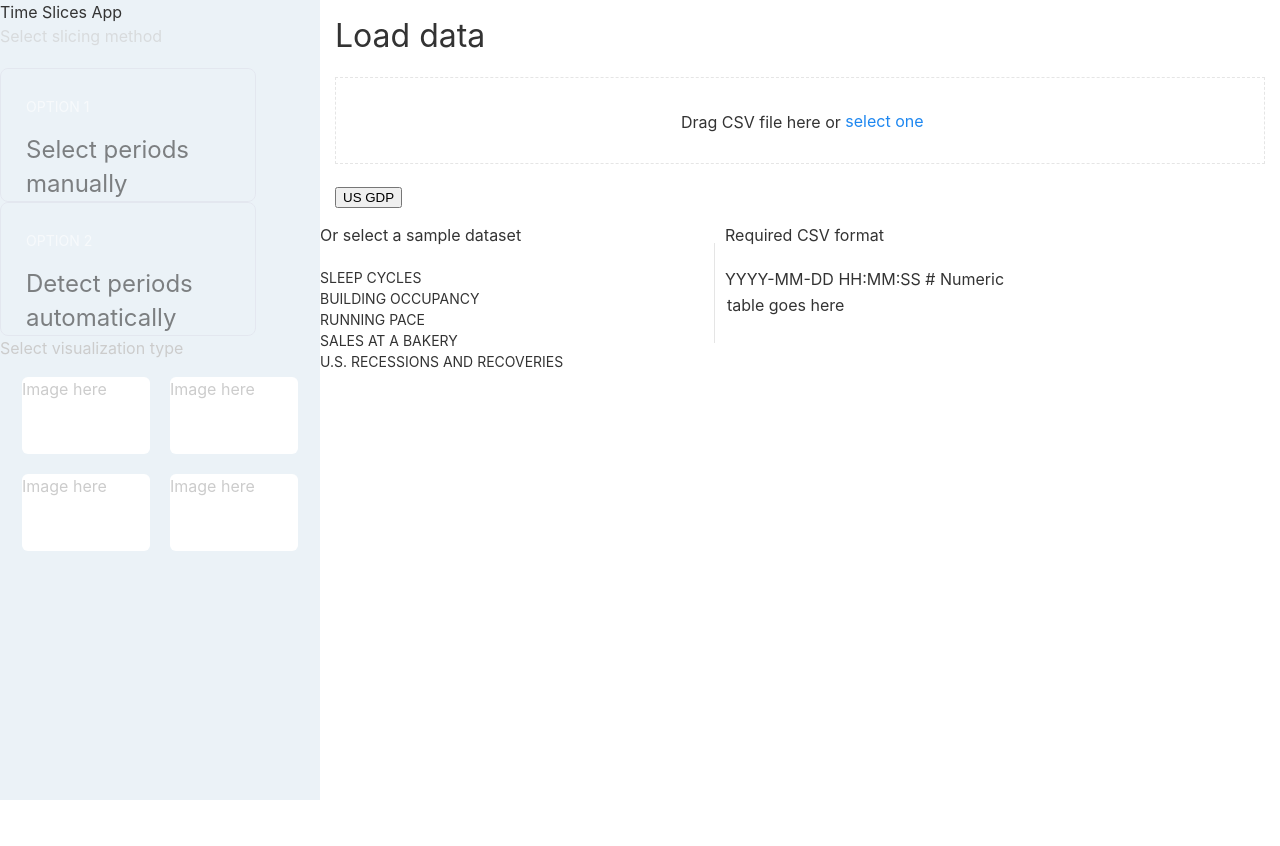
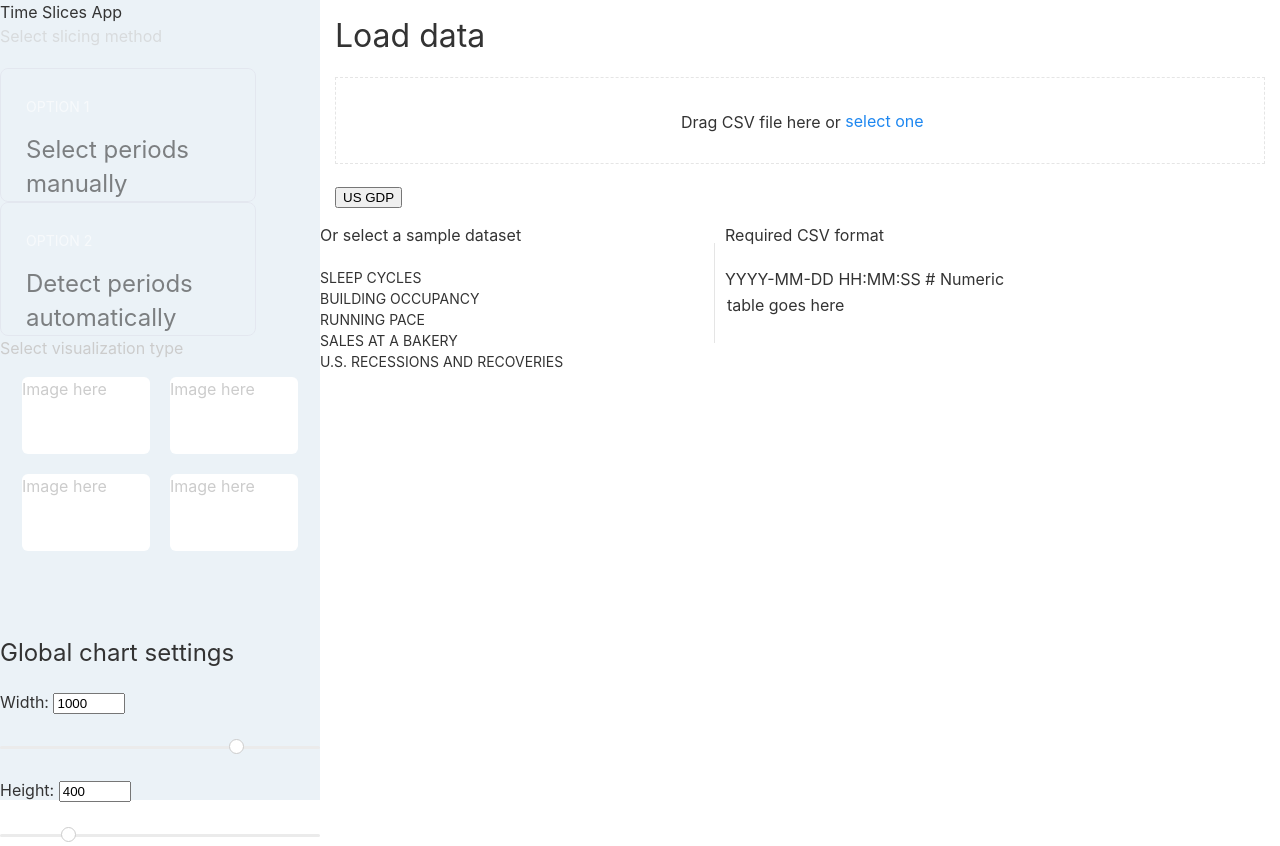
Before and after one commit to UBC-InfoVis/time-elide, a Svelte app: page / in a window 1280 px wide. Before the commit the page ends 800 px from the top, so only its background shows below. Built offline with nearby package versions, Linux system fonts and the light colour scheme.

Commit message:
start global chart settings

```diff
--- /dev/null
+++ b/src/GlobalChartSettings.svelte
@@ -0,0 +1,55 @@
+<script>
+  const MIN_CHART_WIDTH = 400;
+  const MAX_CHART_WIDTH = 1200;
+  const MIN_CHART_HEIGHT = 250;
+  const MAX_CHART_HEIGHT = 1000;
+
+  let widthValue = 1000;
+  let heightValue = 400;
+</script>
+
+<div id="global-chart-settings">
+  <h3>Global chart settings</h3>
+
+  <form>
+    <p>Width:</p>
+    <input
+      type="number"
+      bind:value={widthValue}
+      min={MIN_CHART_WIDTH}
+      max={MAX_CHART_WIDTH}
+      class="number-input"
+    />
+    <input
+      class="uk-range"
+      type="range"
+      min={MIN_CHART_WIDTH}
+      max={MAX_CHART_WIDTH}
+      bind:value={widthValue}
+    />
+    <p>Height:</p>
+    <input
+      type="number"
+      bind:value={heightValue}
+      min={MIN_CHART_HEIGHT}
+      max={MAX_CHART_HEIGHT}
+      class="number-input"
+    />
+    <input
+      class="uk-range"
+      type="range"
+      min={MIN_CHART_HEIGHT}
+      max={MAX_CHART_HEIGHT}
+      bind:value={heightValue}
+    />
+  </form>
+</div>
+
+<style>
+  p {
+    display: inline-block;
+  }
+  .number-input {
+    display: inline-block;
+  }
+</style>
--- a/src/Sidebar.svelte
+++ b/src/Sidebar.svelte
@@ -3,6 +3,7 @@
 
   import DataSlicingSelector from "./DataSlicingSelector.svelte";
   import VisTypeSelector from "./VisTypeSelector.svelte";
+  import GlobalChartSettings from "./GlobalChartSettings.svelte";
 
   // Define page visibility status
   export let dataSlicingSelectorDisabled = true;
@@ -14,6 +15,7 @@
 
   <DataSlicingSelector disabled={dataSlicingSelectorDisabled} />
   <VisTypeSelector disabled={visTypeSelectorDisabled} />
+  <GlobalChartSettings />
 </div>
 
 <style>
```
